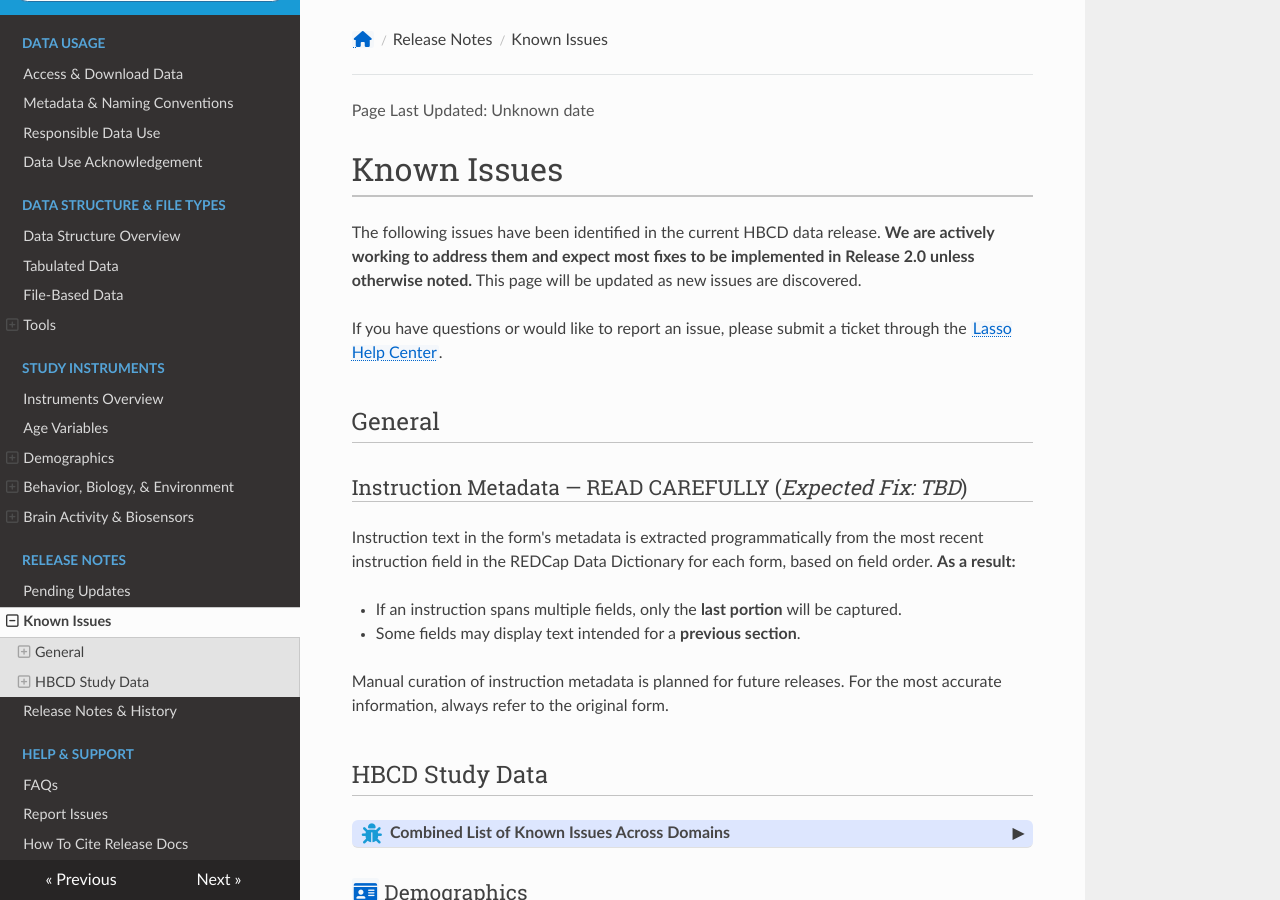
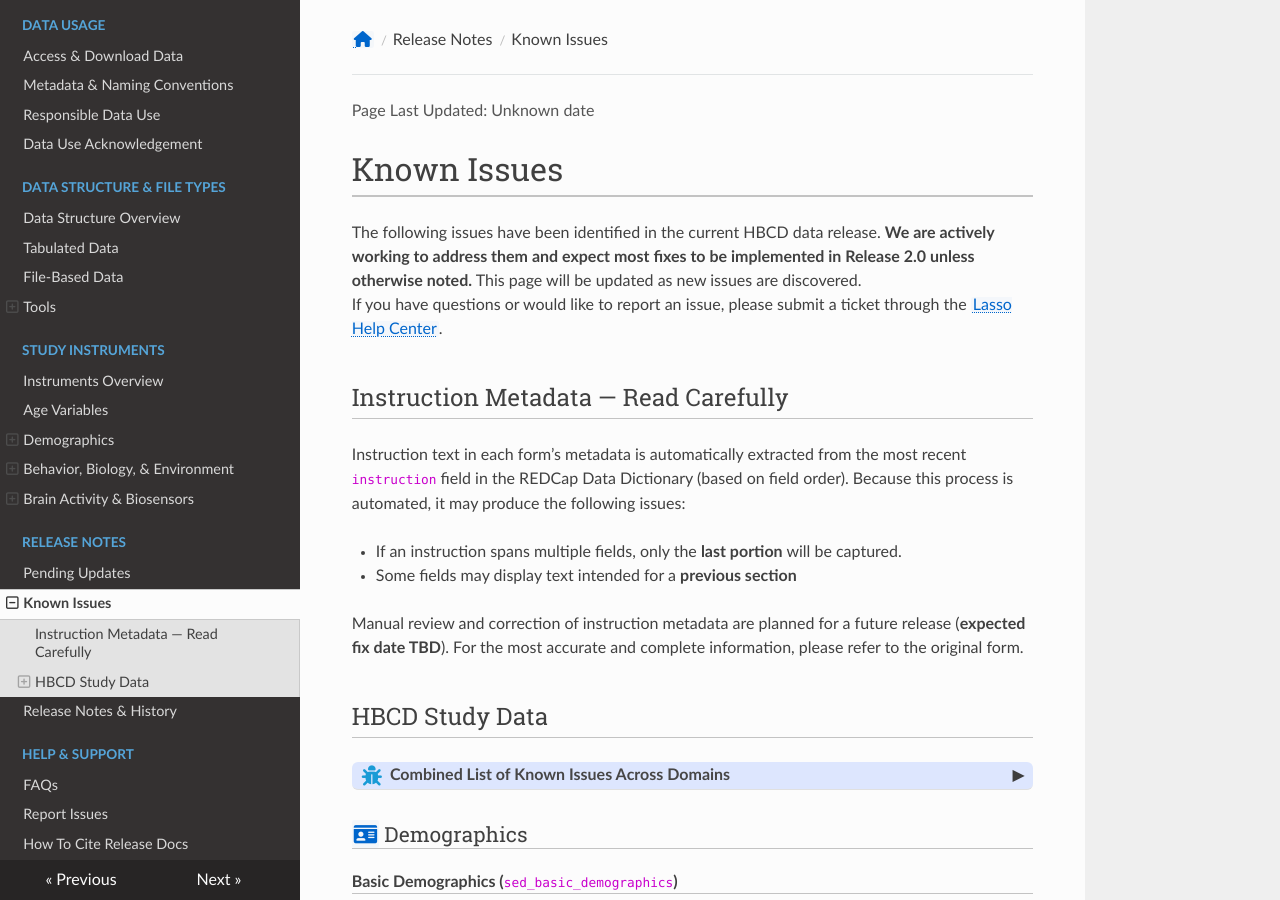
Before and after one commit to nbdc-datahub/hbcd-docs, an MkDocs documentation site: the page built from docs/changelog/knownissues.md, in a window 1280 px wide and 900 px high. Built offline with MkDocs 1.6.1, drawn with Linux system fonts in a browser that asks for light colours; nearby versions of some CDN libraries.

```diff
--- a/docs/changelog/knownissues.md
+++ b/docs/changelog/knownissues.md
@@ -1,19 +1,16 @@
 # Known Issues
 
 The following issues have been identified in the current HBCD data release. **We are actively working to address them and expect most fixes to be implemented in Release 2.0 unless otherwise noted.** This page will be updated as new issues are discovered.
-
 If you have questions or would like to report an issue, please submit a ticket through the [Lasso Help Center](https://nbdc.lassoinformatics.com/issue-tracker).
 
-## General
+## Instruction Metadata — Read Carefully
 
-### Instruction Metadata — READ CAREFULLY (*Expected Fix: TBD*)
+Instruction text in each form’s metadata is automatically extracted from the most recent `instruction` field in the REDCap Data Dictionary (based on field order). Because this process is automated, it may produce the following issues:
 
-Instruction text in the form's metadata is extracted programmatically from the most recent instruction field in the REDCap Data Dictionary for each form, based on field order. **As a result:**
+ - If an instruction spans multiple fields, only the **last portion** will be captured.
+ - Some fields may display text intended for a **previous section**
 
-*   If an instruction spans multiple fields, only the **last portion** will be captured.
-*   Some fields may display text intended for a **previous section**.
-
-Manual curation of instruction metadata is planned for future releases. For the most accurate information, always refer to the original form.
+Manual review and correction of instruction metadata are planned for a future release (**expected fix date TBD**). For the most accurate and complete information, please refer to the original form.
 
 ## HBCD Study Data
 
```
Also changed, not shown: docs/access/metadata.md (+1 -1 lines).
